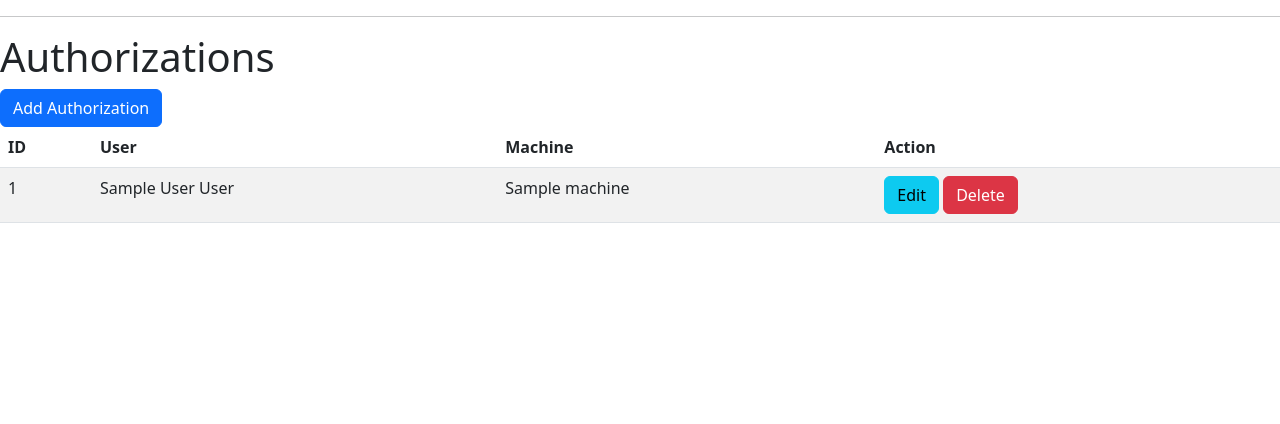
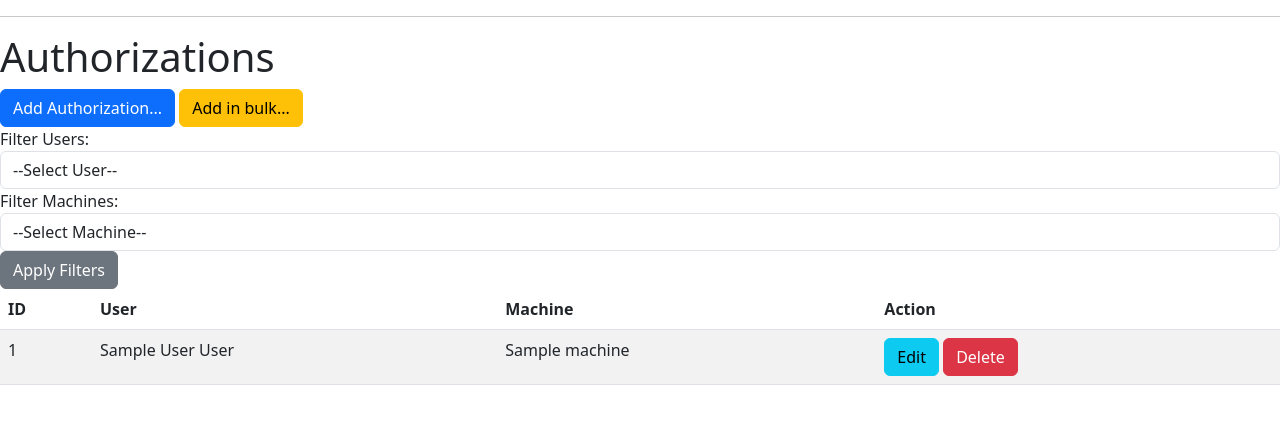
Before and after one commit to fablab-bergamo/FabOMatic-backend, a Flask app: page /authorizations in a window 1280 px wide. Shown: the part 56-480 px from the top of the page. Run offline with Flask 3, Linux system fonts and the light colour scheme; tables that the repository leaves empty hold one stand-in row (values such as "Sample post"); some libraries are stand-ins or nearby versions.

Commit message:
Authorizations: added bulk addition feature

```diff
--- a/src/rfid_backend_FABLAB_BG/flask_app/templates/base.html
+++ b/src/rfid_backend_FABLAB_BG/flask_app/templates/base.html
@@ -12,6 +12,8 @@
     <link href="{{ url_for('static', filename='css/solid.css') }}" rel="stylesheet">
     <!-- Include Font Awesome Solid CSS -->
     <link href="{{ url_for('static', filename='css/brands.css') }}" rel="stylesheet">
+    <!-- other head elements -->
+    {% block extra_css %}{% endblock %}
 </head>
 
 <body>
--- a/src/rfid_backend_FABLAB_BG/flask_app/templates/view_authorizations.html
+++ b/src/rfid_backend_FABLAB_BG/flask_app/templates/view_authorizations.html
@@ -1,7 +1,29 @@
 {% extends 'base.html' %}
 {% block content %}
     <h1>Authorizations</h1>
-    <a href="{{ url_for('add_authorization') }}" class="btn btn-primary">Add Authorization</a>
+    <a href="{{ url_for('add_authorization') }}" class="btn btn-primary">Add Authorization...</a>
+    <a href="{{ url_for('bulkadd_authorizations') }}" class="btn btn-warning">Add in bulk...</a>
+    <form method="GET" action="{{ url_for('view_authorizations') }}">
+        <div class="form-group">
+            <label for="userFilter">Filter Users:</label>
+            <select id="userFilter" name="user" class="form-control">
+                <option value="">--Select User--</option>
+                {% for user in users %}
+                <option value="{{ user.user_id }}" {% if request.args.get('user')|int == user.user_id %}selected{% endif %}>{{ user.name }}</option>
+                {% endfor %}
+            </select>
+        </div>
+        <div class="form-group">
+            <label for="machineFilter">Filter Machines:</label>
+            <select id="machineFilter" name="machine" class="form-control">
+                <option value="">--Select Machine--</option>
+                {% for machine in machines %}
+                <option value="{{ machine.machine_id }}" {% if request.args.get('machine')|int == machine.machine_id %}selected{% endif %}>{{ machine.machine_name }}</option>
+                {% endfor %}
+            </select>
+        </div>
+        <button type="submit" class="btn btn-secondary">Apply Filters</button>
+    </form>
     <table class="table table-striped">
         <thead>
             <tr>
--- a/src/rfid_backend_FABLAB_BG/web/routes_authorizations.py
+++ b/src/rfid_backend_FABLAB_BG/web/routes_authorizations.py
@@ -1,16 +1,28 @@
 """ This module contains the routes for the authorizations. """
 # pylint: disable=C0116
 
-from flask import render_template, request, redirect, url_for
+from flask import flash, render_template, request, redirect, url_for
 from rfid_backend_FABLAB_BG.database.models import Authorization, Machine, User
 from .webapplication import DBSession, app
 
 
 @app.route("/authorizations", methods=["GET"])
 def view_authorizations():
+    user_filter = request.args.get("user")
+    machine_filter = request.args.get("machine")
+
     session = DBSession()
-    authorizations = session.query(Authorization).join(Authorization.user).filter_by(deleted=False).all()
-    return render_template("view_authorizations.html", authorizations=authorizations)
+    query = session.query(Authorization).join(Authorization.user).filter_by(deleted=False).join(Authorization.machine)
+
+    if user_filter and user_filter.isdigit():
+        query = query.filter(User.user_id == int(user_filter))
+    if machine_filter and machine_filter.isdigit():
+        query = query.filter(Machine.machine_id == int(machine_filter))
+
+    authorizations = query.all()
+    users = session.query(User).filter_by(deleted=False).all()
+    machines = session.query(Machine).all()
+    return render_template("view_authorizations.html", authorizations=authorizations, users=users, machines=machines)
 
 
 @app.route("/authorizations/add", methods=["GET"])
@@ -30,7 +42,10 @@ def create_authorization():
         machine_id=authorization_data["machine_id"],
     )
     session.add(new_authorization)
-    session.commit()
+    try:
+        session.commit()
+    except Exception as e:
+        flash(str(e), "danger")
     return redirect(url_for("view_authorizations"))
 
 
@@ -56,7 +71,10 @@ def update_authorization():
     if authorization:
         authorization.user_id = authorization_data["user_id"]
         authorization.machine_id = authorization_data["machine_id"]
-        session.commit()
+        try:
+            session.commit()
+        except Exception as e:
+            flash(str(e), "danger")
         return redirect(url_for("view_authorizations"))
     else:
         return "Authorization not found", 404
@@ -75,3 +93,25 @@ def delete_authorization(authorization_id):
         return redirect(url_for("view_authorizations"))
 
     return render_template("delete_authorization.html", authorization=authorization)
+
+
+@app.route("/authorizations/bulkadd", methods=["GET", "POST"])
+def bulkadd_authorizations():
+    session = DBSession()
+    machines = session.query(Machine).all()
+    users = session.query(User).filter_by(deleted=False).order_by(User.user_id).all()
+
+    if request.method == "POST":
+        authorization_data = request.form
+        machine = session.query(Machine).filter_by(machine_id=authorization_data["machine_id"]).one()
+        for user_id in authorization_data.getlist("user_ids"):
+            existing = session.query(Authorization).filter_by(user_id=user_id, machine_id=machine.machine_id).first()
+            if existing:
+                continue
+            authorization = Authorization(user_id=user_id, machine_id=machine.machine_id)
+            session.add(authorization)
+        session.commit()
+        flash("Authorizations added successfully", "success")
+        return redirect(url_for("view_authorizations"))
+
+    return render_template("bulkadd_authorizations.html", machines=machines, users=users)
```
Also changed, not shown: src/rfid_backend_FABLAB_BG/flask_app/templates/bulkadd_authorizations.html (added, +59 -0 lines).
